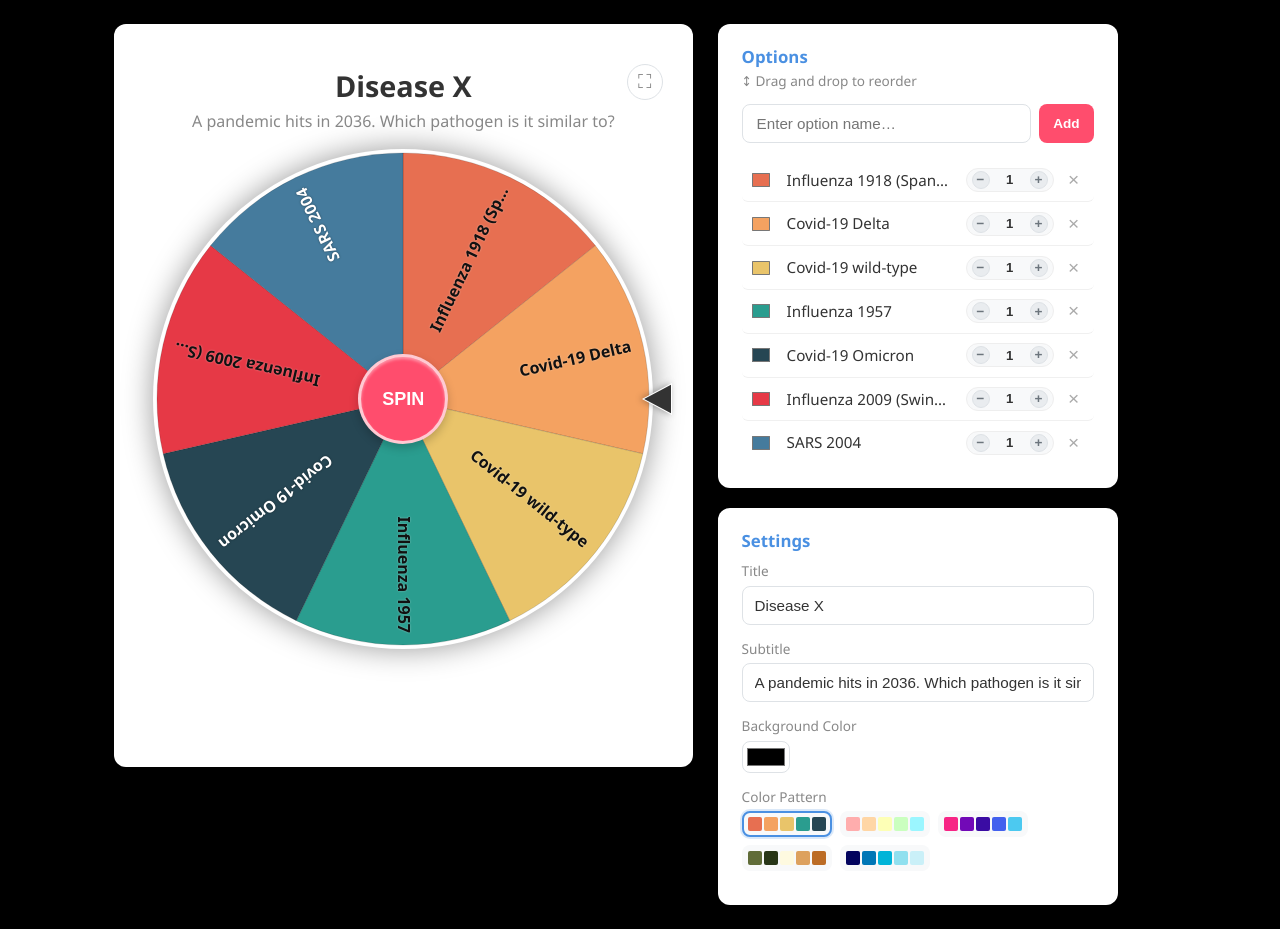
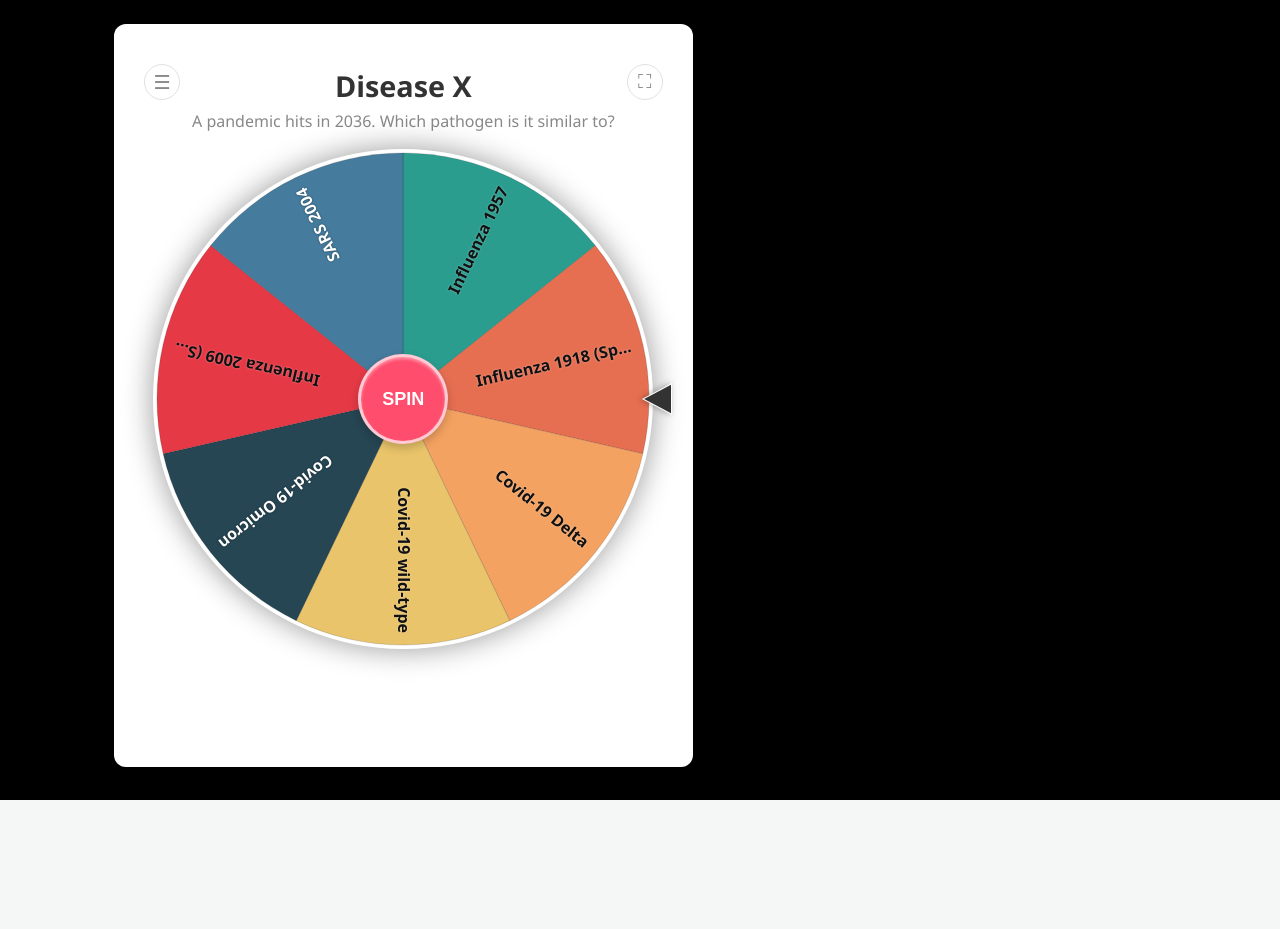
Before and after one commit to david-mears-2/picker-wheel, a React (Vite) app: page / in a window 1280 px wide. After the commit the page ends 800 px from the top, so only its background shows below. Built offline with nearby package versions, Linux system fonts and the light colour scheme.

Commit message:
Hide controls by default and reorder hardcoded options

```diff
--- a/src/App.tsx
+++ b/src/App.tsx
@@ -61,6 +61,7 @@ export default function App() {
 
   const [winner, setWinner] = useState<WheelOption | null>(null);
   const [isFullscreen, setIsFullscreen] = useState(false);
+  const [areControlsVisible, setAreControlsVisible] = useState(false);
   const [pointerImpact, setPointerImpact] = useState<PointerImpact>({
     trigger: 0,
     angularVelocity: 0,
@@ -126,6 +127,19 @@ export default function App() {
       <main className="app-layout">
         <div className="wheel-section">
           <div className="wheel-header">
+            {!isFullscreen && (
+              <button
+                className="controls-toggle-btn"
+                type="button"
+                onClick={() => setAreControlsVisible((current) => !current)}
+                aria-controls="app-controls"
+                aria-expanded={areControlsVisible}
+                aria-label={areControlsVisible ? "Hide controls" : "Show controls"}
+                title={areControlsVisible ? "Hide controls" : "Show controls"}
+              >
+                {areControlsVisible ? "✕" : "☰"}
+              </button>
+            )}
             <div>
               <h1 className="app-title">{state.title}</h1>
               {state.subtitle && (
@@ -169,8 +183,8 @@ export default function App() {
           </div>
         </div>
 
-        {!isFullscreen && (
-          <aside className="controls-section">
+        {!isFullscreen && areControlsVisible && (
+          <aside className="controls-section" id="app-controls">
             <OptionList
               options={state.options}
               onAdd={addOption}
--- a/src/hooks/useWheelState.ts
+++ b/src/hooks/useWheelState.ts
@@ -12,6 +12,12 @@ const DEFAULT_SETTINGS: WheelSettings = {
   title: "Disease X",
   subtitle: "A pandemic hits in 2036. Which pathogen is it similar to?",
   options: [
+    {
+      id: "opt-1777557256942-6",
+      label: "Influenza 1957",
+      color: "#2a9d8f",
+      weight: 1.0,
+    },
     {
       id: "opt-1777557300285-7",
       label: "Influenza 1918 (Spanish flu)",
@@ -28,12 +34,6 @@ const DEFAULT_SETTINGS: WheelSettings = {
       id: "opt-1777557006067-2",
       label: "Covid-19 wild-type",
       color: "#e9c46a",
-      weight: 1.0,
-    },
-    {
-      id: "opt-1777557256942-6",
-      label: "Influenza 1957",
-      color: "#2a9d8f",
       weight: 1.0,
     },
     {
--- a/src/index.css
+++ b/src/index.css
@@ -86,21 +86,20 @@ body {
 .wheel-header {
   --wheel-header-action-size: 36px;
   display: grid;
-  grid-template-columns: var(--wheel-header-action-size) minmax(0, 1fr) var(--wheel-header-action-size);
+  grid-template-columns: auto minmax(0, 1fr) auto;
   align-items: flex-start;
   gap: 12px;
   width: 100%;
 }
 
-.wheel-header > :first-child {
+.wheel-header > div {
   grid-column: 2;
   min-width: 0;
   text-align: center;
 }
 
+.controls-toggle-btn,
 .fullscreen-btn {
-  grid-column: 3;
-  justify-self: end;
   background: var(--surface);
   border: 1px solid var(--border);
   border-radius: 50%;
@@ -116,6 +115,15 @@ body {
   flex-shrink: 0;
 }
 
+.controls-toggle-btn {
+  justify-self: start;
+}
+
+.fullscreen-btn {
+  justify-self: end;
+}
+
+.controls-toggle-btn:hover,
 .fullscreen-btn:hover {
   background: var(--bg);
   color: var(--text);
```
Also changed, not shown: 2 other files (tests, documents, lock files or other folders).
